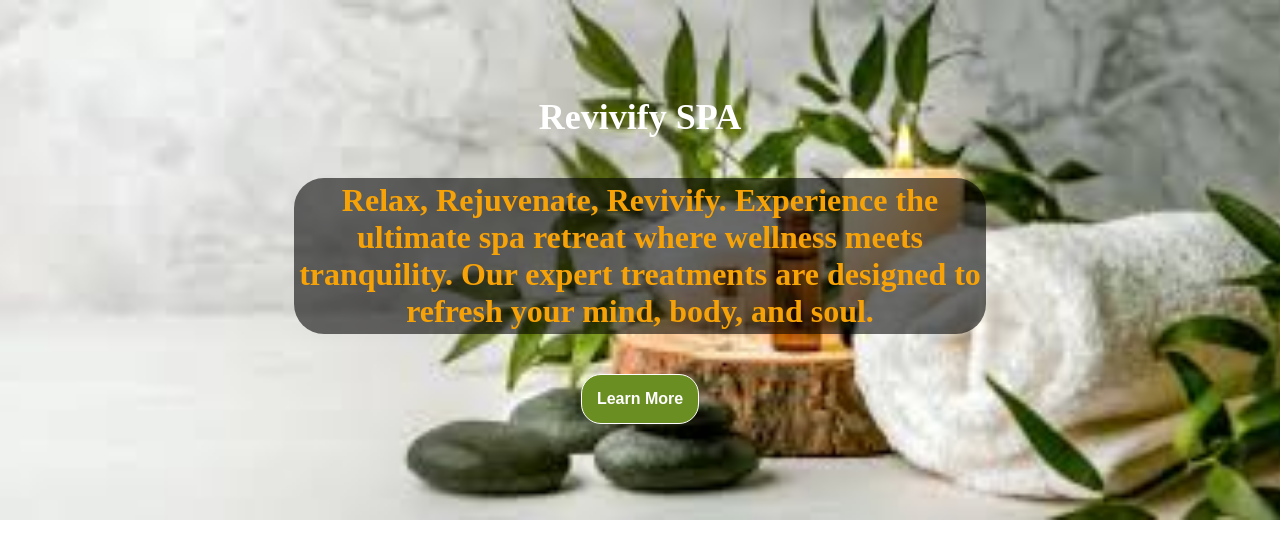
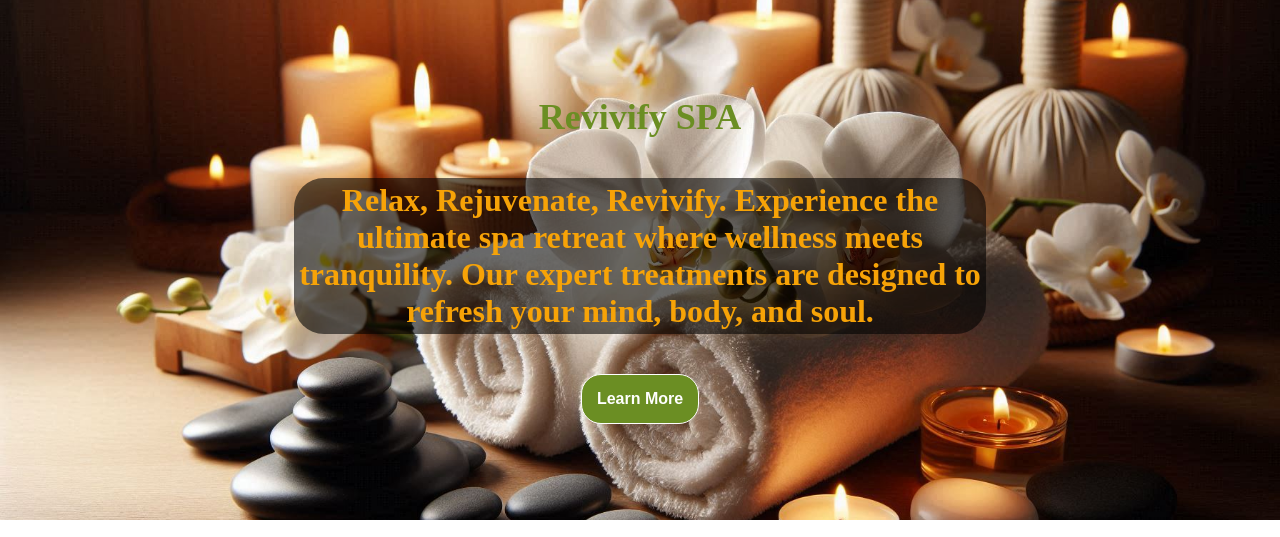
Before and after one commit to Giftonuoha/3mtt-landing-page, a plain HTML site: page index.html in a window 1280 px wide. Shown: the top 537 px of the page. Drawn offline with Linux system fonts and the light colour scheme.

Commit message:
Final touch

```diff
--- a/style.css
+++ b/style.css
@@ -10,7 +10,7 @@ body {
 }
 
 .hero-section {
-    background: url(bg3.jpeg) center/cover no-repeat, rgb(39, 35, 35);
+    background: url(bg.jpeg) center/cover no-repeat, rgb(39, 35, 35);
     color: #6B8E23;
     display: flex;
     flex-direction: column;
@@ -23,7 +23,7 @@ body {
 }
 
 .hero-section .head {
-    color: #FFFFFF;
+    color: #6B8E23;
     font-size: 1.5rem;
     font-weight: bold;
     margin-bottom: 25px;
```
Also changed, not shown: bg.jpeg (added), bg3.jpeg (deleted), fea1.jpeg, fea2.jpeg, fea3.jpeg.
